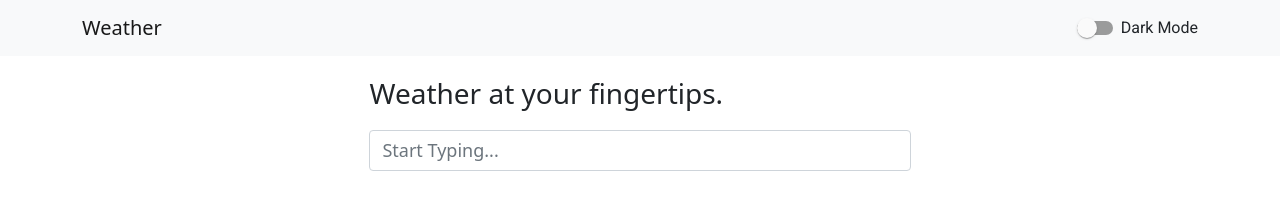
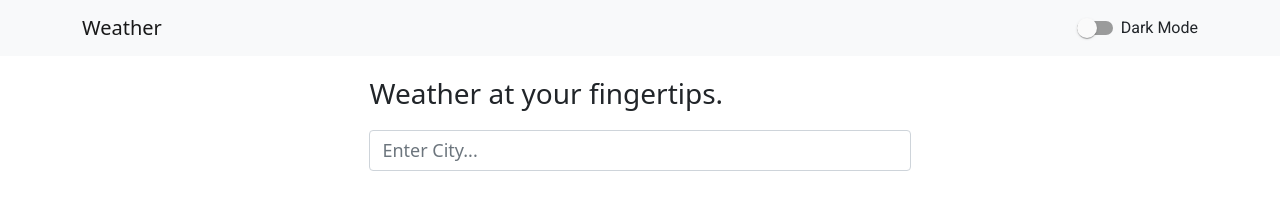
Before and after one commit to maqsusi/weather-app, an Angular app: page / in a window 1280 px wide. Shown: the top 221 px of the page. Built offline with nearby package versions, Linux system fonts and the light colour scheme.

Commit message:
city name placeholder text changed

```diff
--- a/src/app/weather/weather.component.html
+++ b/src/app/weather/weather.component.html
@@ -2,7 +2,7 @@
     <form class="container input-container">
         <label class="fs-3 form-label mb-3">Weather at your fingertips.</label>
         <!-- <input type="text" class="form-control" formControlName="city" /> -->
-        <input type="text" placeholder="Start Typing..." matInput [formControl]="cityForm" [matAutocomplete]="auto"
+        <input type="text" placeholder="Enter City..." matInput [formControl]="cityForm" [matAutocomplete]="auto"
             class="form-control bg-transparent" [ngClass]="{'text-white border-grey': getTheme()}" />
         <mat-autocomplete #auto="matAutocomplete" classlist='bg-transparent text-white'
             [ngClass]="{'bg-transparent': getTheme()}">
```
